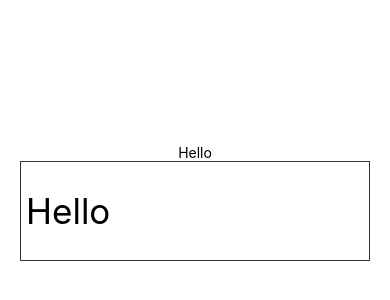
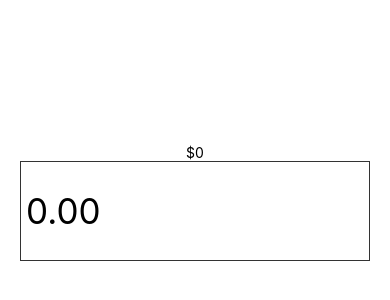
Before and after one commit to the-J/TipCalc, a React Native app in the folder tipcalc/: screen / in a window 390 px wide. Shown: the part 220-520 px from the top of the page. Built offline with nearby package versions, Linux system fonts and the light colour scheme.

Commit message:
basic tip calculation

```diff
--- a/tipcalc/App.js
+++ b/tipcalc/App.js
@@ -1,25 +1,40 @@
-import React from 'react';
+import React, { Component } from 'react';
 import { TextInput, StyleSheet, Text, View } from 'react-native';
 
 import Hello from './Hello';
 
-export default class App extends React.Component {
+export default class App extends Component {
   constructor() {
     super();
 
     this.state = {
-      input: 'Hello'
+      input: '',
+      tip: 0
     };
   }
 
+  calculateTip() {
+    if (this.state.input) {
+      tip = parseFloat(this.state.input) * 0.2;
+      tip = (Math.round(tip * 100) / 100).toFixed(2);
+      this.setState({ tip });
+    }
+  }
+
   render() {
+    const { tip } = this.state;
+
     return (
       <View style={styles.container}>
-        <Text>{this.state.input}</Text>
+        <Text>${tip}</Text>
         <TextInput
           style={styles.input}
           value={this.state.input}
-          onChangeText={text => this.setState({ input: text })}
+          keyboardType="numeric"
+          placeholder="0.00"
+          onChangeText={value => {
+            this.setState({ input: value }, () => this.calculateTip());
+          }}
         />
       </View>
     );
```
